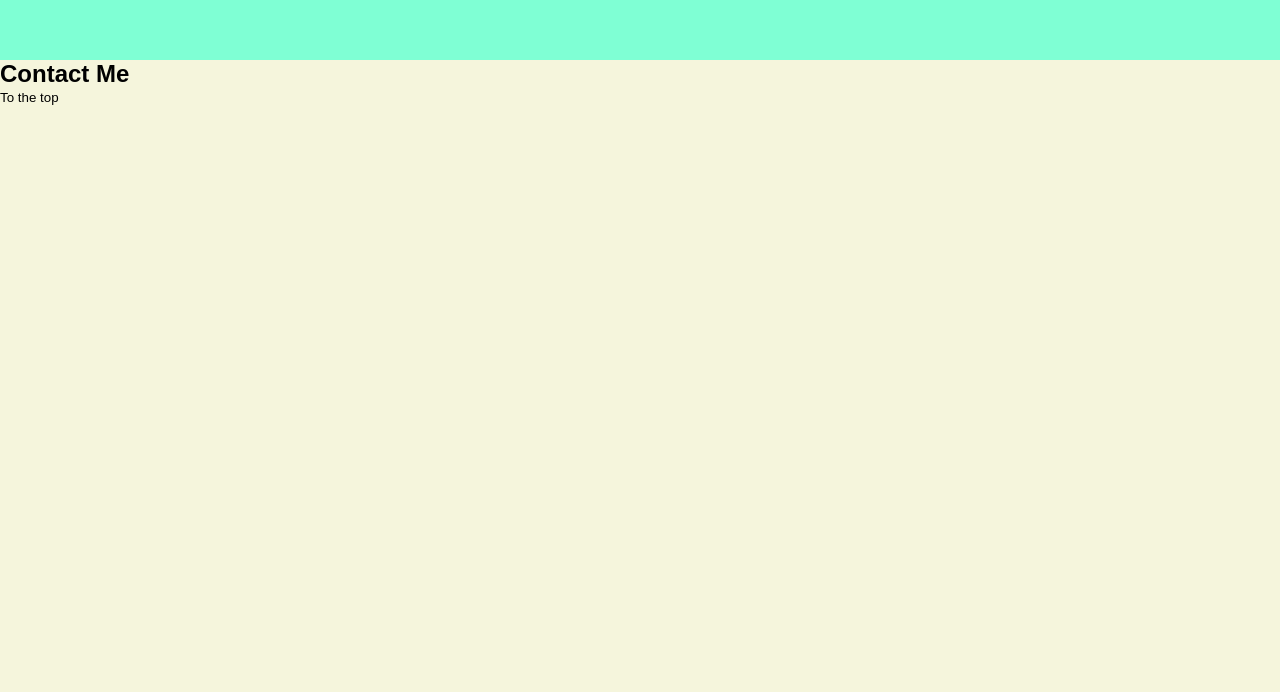
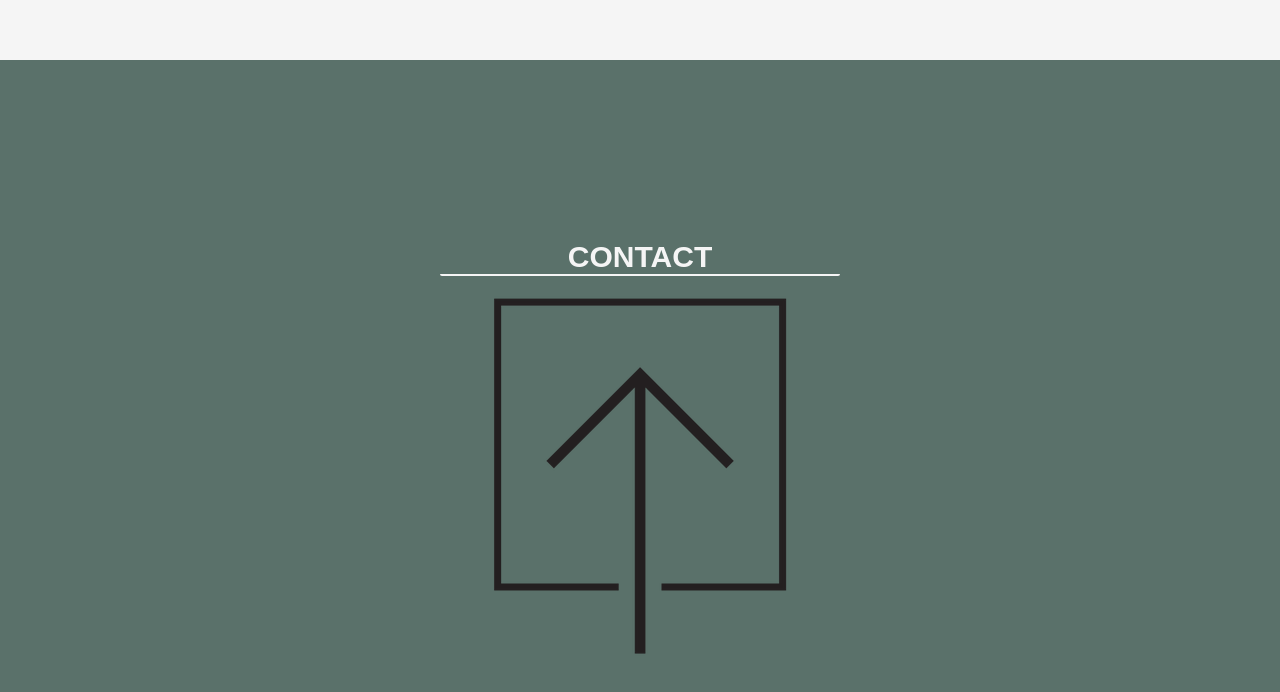
Before and after one commit to Kidti/my-portfolio-page, a React (Create React App) app: page / in a window 1280 px wide. Shown: the part 1940-2632 px from the top of the page. Built offline with nearby package versions, Linux system fonts and the light colour scheme.

Commit message:
contactpagestart

```diff
--- a/src/components/about/About.css
+++ b/src/components/about/About.css
@@ -1,4 +1,4 @@
 .about-page{
     height: 150vh;
-    background-color: aquamarine;
+    background-color: whitesmoke;
 }
--- a/src/components/about/About.js
+++ b/src/components/about/About.js
@@ -3,7 +3,11 @@ import './About.css'
 const About = () => {
   return (
     <div className='about-page'>
-      <h2 id="about-me">This is the About Me Page</h2>
+      <h2 id="about-me">About</h2>
+      <div className='skills-box'>
+        <div></div>
+
+      </div>
     </div>
   )
 }
--- a/src/components/contact/Contact.css
+++ b/src/components/contact/Contact.css
@@ -1,4 +1,25 @@
 .contact-page{
     height: 100vh;
-    background-color: beige;
+    background-color: var(--hookersgreen);
+
+    display: flex;
+    justify-content: center;
+    align-items: center;
+    align-self: flex-start;
 }
+
+.contact-box{
+   text-align: center;
+   color: whitesmoke;
+}
+
+.contact-box h2{
+    text-transform: uppercase;
+    font-size: 30px;
+    border-bottom: 2px solid whitesmoke;
+    border-radius: 2px;
+}
+
+.contact-box img{
+    cursor: pointer;
+}
--- a/src/components/contact/Contact.js
+++ b/src/components/contact/Contact.js
@@ -1,12 +1,15 @@
-import './Contact.css'
+import "./Contact.css";
+import arrow from "./uparrow.png";
 
-const Contact = () => {
+const Contact = ({scrollToTop}) => {
   return (
-    <div className='contact-page'>
-      <h2 id="contact">Contact Me</h2>
-      <button>To the top</button>
+    <div className="contact-page">
+      <div className="contact-box">
+        <h2 id="contact">Contact</h2>
+        <img onClick={scrollToTop} src={arrow} alt="up-arrow" />
+      </div>
     </div>
-  )
-}
+  );
+};
 
-export default Contact
+export default Contact;
--- a/src/components/navbar/Navbar.css
+++ b/src/components/navbar/Navbar.css
@@ -45,6 +45,7 @@
     margin-top: 15px;
 
     transition: .40s ease-out;
+    box-shadow: 2px 2px rgb(167, 165, 165);
   }
 
   .hamburger-close:nth-child(1) {
```
Also changed, not shown: src/components/contact/uparrow.png (added).
